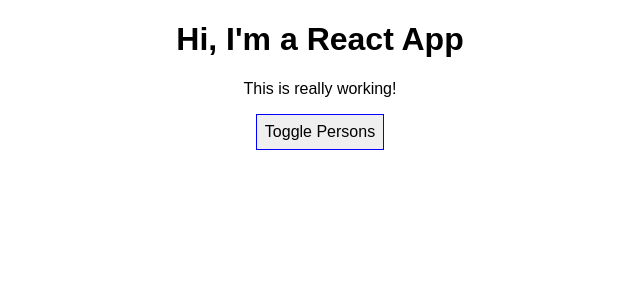
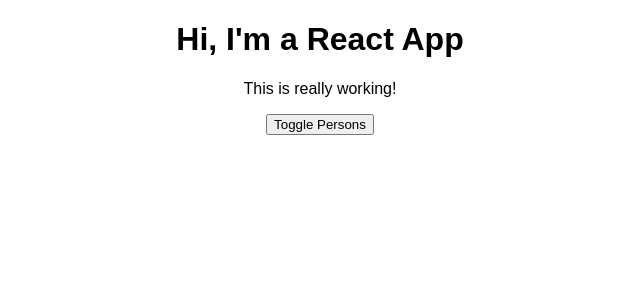
Before and after one commit to artseven/diving-deep, a React (Create React App) app: page / in a window 1280 px wide. Shown: the top 300 px of the page, without its empty margins (320-960 px from the left). Built offline with nearby package versions, Linux system fonts and the light colour scheme.

Commit message:
moving to css modules structure

```diff
--- a/src/App.css
+++ b/src/App.css
@@ -10,3 +10,17 @@
   font-weight: bold;
 
 }
+
+.button {
+  background-color: green;
+  color: white;
+  font: inherit;
+  border: 1px solid blue;
+  padding: 8px;
+  cursor: pointer;
+}
+
+.button:hover {
+  background-color: lightgreen;
+  color: black;
+}
--- a/src/App.js
+++ b/src/App.js
@@ -1,21 +1,6 @@
 import React, { useState } from "react";
-import styled from "styled-components";
 import "./App.css";
 import Person from "./Person/Person";
-
-const StyledButton = styled.button`
-  backgroundColor: ${props => props.alt ? 'red' : 'green'},
-  color: white;
-  font: inherit;
-  border: 1px solid blue;
-  padding: 8px;
-  cursor: pointer;
-
-  &:hover: {
-    background-color: lightgreen;
-    color: black;
-  },
-`;
 
 const app = (props) => {
   const [personsState, setPersonsState] = useState({
@@ -105,12 +90,7 @@
     <div className="App">
       <h1>Hi, I'm a React App</h1>
       <p className={classes.join(" ")}>This is really working!</p>
-      <StyledButton
-        alt={personsState.showPersons}
-        onClick={togglePersonsHandler}
-      >
-        Toggle Persons
-      </StyledButton>
+      <button onClick={togglePersonsHandler}>Toggle Persons</button>
       {persons}
     </div>
   );
--- a/src/Person/Person.js
+++ b/src/Person/Person.js
@@ -1,7 +1,7 @@
 import React from "react";
 import styled from "styled-components";
 
-// import "./Person.css";
+import "./Person.css";
 const StyledDiv = styled.div`
   width: 60%;
   margin: 16px auto;
```
